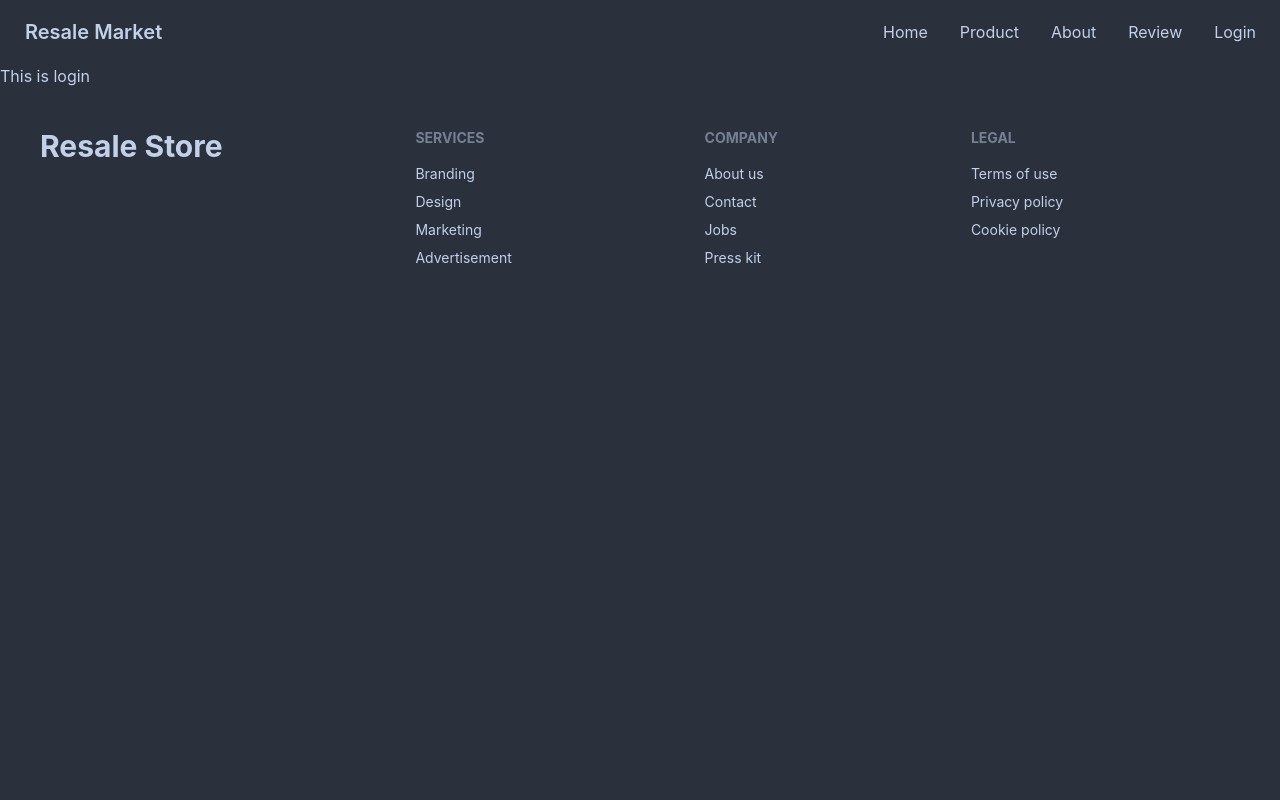
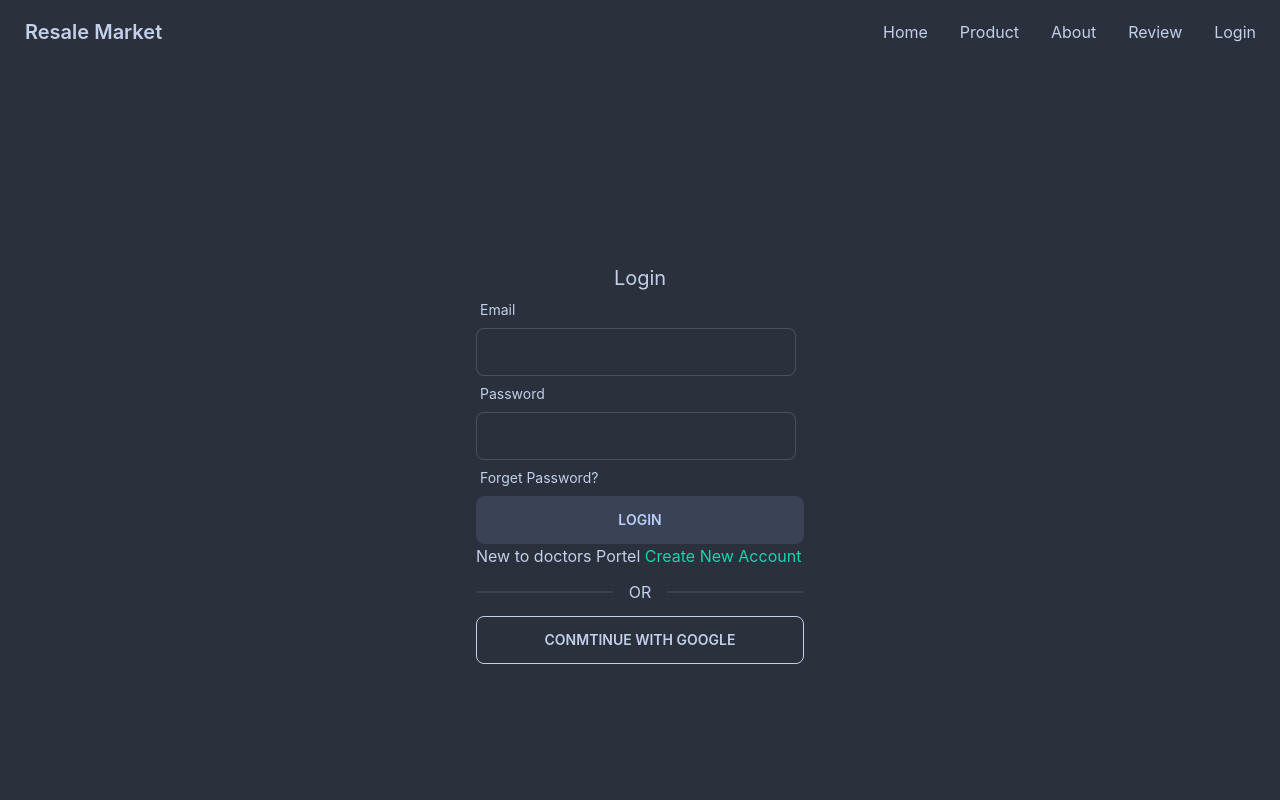
Before and after one commit to Shahriyar001/resale-market-client, a React (Create React App) app: page /login in a window 1280 px wide. Shown: the top 800 px of the page. Built offline with nearby package versions, Linux system fonts and the light colour scheme.

Commit message:
setup login page

```diff
--- a/package.json
+++ b/package.json
@@ -9,6 +9,7 @@
     "daisyui": "^2.42.1",
     "react": "^18.2.0",
     "react-dom": "^18.2.0",
+    "react-hook-form": "^7.39.6",
     "react-router-dom": "^6.4.3",
     "react-scripts": "5.0.1",
     "web-vitals": "^2.1.4"
--- a/src/Pages/Login/Login.js
+++ b/src/Pages/Login/Login.js
@@ -1,9 +1,59 @@
 import React from 'react';
+import { useForm } from 'react-hook-form';
+import { Link } from 'react-router-dom';
 
 const Login = () => {
+    const { register, handleSubmit } = useForm()
+
+    const handleLogin = data => {
+        console.log(data);
+        // setLoginError('');
+        // signIn(data.email, data.password)
+        //     .then(result => {
+        //         const user = result.user;
+        //         console.log(user);
+        //         setLoginUserEmail(data.email);
+
+        //     })
+        //     .catch(error => {
+        //         console.log(error.message)
+        //         setLoginError(error.message);
+        //     });
+    }
+
     return (
-        <div>
-            <h2>This is login</h2>
+        <div className='h-[800px]  flex justify-center items-center'>
+            <div className='w-96 p-7'>
+                <h2 className='text-xl text-center'>Login</h2>
+                <form onSubmit={handleSubmit(handleLogin)}>
+                    <div className="form-control w-full max-w-xs">
+                        <label className="label"><span className="label-text">Email</span></label>
+                        <input type="text"
+                            {...register("email", { required: "Email Address is required" })}
+                            className="input input-bordered w-full max-w-xs" />
+                        {/* {errors.email && <p className='text-red-600'>{errors.email?.message}</p>} */}
+                    </div>
+                    <div className="form-control w-full max-w-xs">
+                        <label className="label"><span className="label-text">Password</span></label>
+                        <input type="password"
+                            {...register("password",
+                                {
+                                    required: "Password is required",
+                                    minLength: { value: 6, message: 'Password must be 6 characters or longer' }
+                                })}
+                            className="input input-bordered w-full max-w-xs" />
+                        <label className="label"><span className="label-text">Forget Password?</span></label>
+                        {/* {errors.password && <p className='text-red-600'>{errors.password?.message}</p>} */}
+                    </div>
+                    <input className='btn btn-accent w-full' value="Login" type="submit" />
+                    <div>
+                        {/* {loginError && <p className='text-red-500'>{loginError}</p>} */}
+                    </div>
+                </form>
+                <p>New to doctors Portel <Link className='text-secondary' to="/signup">Create New Account</Link></p>
+                <div className="divider">OR</div>
+                <button className='btn btn-outline w-full'>CONMTINUE WITH GOOGLE</button>
+            </div>
         </div>
     );
 };
```
Also changed, not shown: 1 other file (tests, documents, lock files or other folders).
